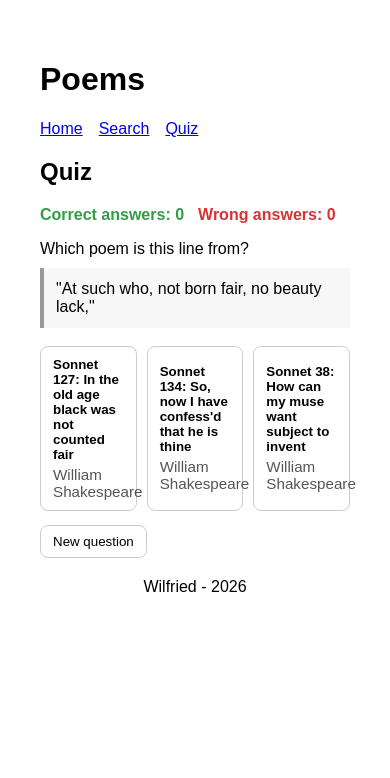
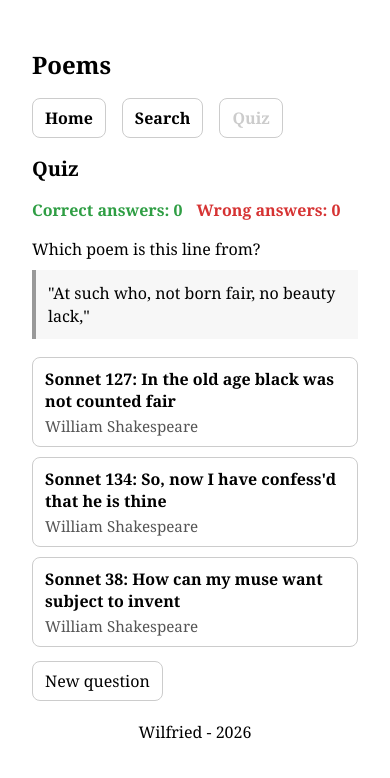
Before and after one commit to WilfriedEugster/programmation_web_projet_S4, a Vue app: page /quiz in a window 390 px wide. Shown: the top 778 px of the page. Built offline with nearby package versions, Linux system fonts and the light colour scheme.

Commit message:
feat: various improvements

```diff
--- a/src/App.vue
+++ b/src/App.vue
@@ -13,12 +13,59 @@ import Footer from "./components/Footer.vue";
 </script>
 
 <style>
+:root {
+  --font-size-xs: 0.85rem;
+  --font-size-sm: 0.95rem;
+  --font-size-base: 1rem;
+  --font-size-h3: 1.15rem;
+  --font-size-h2: 1.5rem;
+  --font-size-h1: 2rem;
+  --ui-border-color: #ccc;
+  --ui-radius: 8px;
+  --ui-bg: white;
+  --ui-padding-sm: 8px 12px;
+  --ui-padding-md: 10px 12px;
+}
+
 body {
-  font-family: Arial, Helvetica, sans-serif;
+  font-family: Georgia, "Times New Roman", Times, serif;
+  font-size: var(--font-size-base);
+  line-height: 1.4;
 }
 
 #app {
-  padding: 16px;
+  padding: 24px;
+}
+
+@media (max-width: 600px) {
+  :root {
+    --font-size-h1: 1.5rem;
+    --font-size-h2: 1.25rem;
+  }
+
+  #app {
+    padding: 12px;
+  }
+}
+
+h1 {
+  font-size: var(--font-size-h1);
+}
+
+h2 {
+  font-size: var(--font-size-h2);
+}
+
+h3 {
+  font-size: var(--font-size-h3);
+}
+
+p,
+label,
+blockquote,
+a,
+li {
+  font-size: var(--font-size-base);
 }
 
 button,
@@ -26,5 +73,14 @@ input,
 select,
 textarea {
   font-family: inherit;
+  font-size: var(--font-size-base);
+}
+
+button {
+  transition: background-color 0.25s ease;
+}
+
+button:not(:disabled):not(.choice-correct):not(.choice-wrong):hover {
+  background-color: #e0e0e0;
 }
 </style>
--- a/src/components/Footer.vue
+++ b/src/components/Footer.vue
@@ -1,7 +1,3 @@
-<script setup lang="ts">
-
-</script>
-
 <template>
 <footer>
 Wilfried - 2026
--- a/src/components/Header.vue
+++ b/src/components/Header.vue
@@ -8,9 +8,9 @@ import { RouterLink } from 'vue-router';
     <h1>Poems</h1>
     <nav>
         <ul>
-            <li><RouterLink to="/">Home</RouterLink></li>
-            <li><RouterLink to="/search">Search</RouterLink></li>
-            <li><RouterLink to="/quiz">Quiz</RouterLink></li>
+            <li><RouterLink class="nav-link" to="/">Home</RouterLink></li>
+            <li><RouterLink class="nav-link" to="/search">Search</RouterLink></li>
+            <li><RouterLink class="nav-link" to="/quiz">Quiz</RouterLink></li>
         </ul>
     </nav>
 </header>
@@ -26,4 +26,24 @@ nav ul {
     padding: 0;
 
 }
+
+.nav-link {
+    display: inline-block;
+    border: 1px solid var(--ui-border-color);
+    border-radius: var(--ui-radius);
+    padding: var(--ui-padding-sm);
+    background: var(--ui-bg);
+    color: inherit;
+    text-decoration: none;
+    transition: background-color 0.25s ease;
+    font-weight: 600;
+}
+
+.nav-link:hover {
+    background-color: #e0e0e0;
+}
+
+.nav-link.router-link-active {
+    color: #ccc;
+}
 </style>
--- a/src/components/Home.vue
+++ b/src/components/Home.vue
@@ -1,5 +1,4 @@
 <template>
-  <h2>Welcome to Home page</h2>
+  <h2>Home</h2>
+  <p>Welcome to the home page of our application. You can search for poems and take quizzes.</p>
 </template>
-
-<script setup></script>
--- a/src/components/PoemCard.vue
+++ b/src/components/PoemCard.vue
@@ -18,9 +18,9 @@ const props = defineProps({
 
 <style scoped>
 .poem-card {
-  border: 1px solid #ccc;
-  border-radius: 8px;
-  background: white;
+  border: 1px solid var(--ui-border-color);
+  border-radius: var(--ui-radius);
+  background: var(--ui-bg);
   width: 100%;
   box-sizing: border-box;
 }
@@ -28,7 +28,7 @@ const props = defineProps({
 .poem-link {
   display: block;
   text-align: left;
-  padding: 10px 12px;
+  padding: var(--ui-padding-md);
   color: inherit;
   text-decoration: none;
 }
@@ -40,7 +40,7 @@ const props = defineProps({
 .poem-meta {
   display: block;
   margin-top: 4px;
-  font-size: 0.95rem;
+  font-size: var(--font-size-sm);
   color: #555;
 }
 </style>
--- a/src/components/PoemPage.vue
+++ b/src/components/PoemPage.vue
@@ -14,12 +14,11 @@
 import { ref } from "vue";
 import { useRoute } from "vue-router";
 import poemsData from '../William Shakespeare.json';
-//import { getPoemDetails } from "@/services/api";
 
 const poem = ref(null);
 const route = useRoute();
 
-const fetchPoemDetails = async () => {
+const fetchPoemDetails = () => {
   const id = route.params.id;
   const poemData = poemsData.find((poem) => poem.title === id);
   poem.value = {
@@ -29,7 +28,6 @@ const fetchPoemDetails = async () => {
     linecount: poemData.linecount,
     lines: poemData.lines
   };
-  //poem.value = await getPoemDetails(id);
 };
 fetchPoemDetails();
 </script>
--- a/src/components/Quiz.vue
+++ b/src/components/Quiz.vue
@@ -181,12 +181,21 @@ buildQuestion();
 	padding: 12px;
 	border-left: 4px solid #999;
 	background: #f7f7f7;
+	display: inline-block;
+	width: fit-content;
+	max-width: 100%;
 }
 
 .quiz-choices {
 	display: grid;
 	grid-template-columns: repeat(3, minmax(0, 1fr));
 	gap: 10px;
+}
+
+@media (max-width: 600px) {
+	.quiz-choices {
+		grid-template-columns: 1fr;
+	}
 }
 
 .quiz-feedback {
@@ -204,10 +213,10 @@ buildQuestion();
 
 .next-question {
 	margin-top: 14px;
-	border: 1px solid #ccc;
-	border-radius: 8px;
-	padding: 8px 12px;
-	background: white;
+	border: 1px solid var(--ui-border-color);
+	border-radius: var(--ui-radius);
+	padding: var(--ui-padding-sm);
+	background: var(--ui-bg);
 	cursor: pointer;
 }
 </style>
--- a/src/components/QuizPoemCard.vue
+++ b/src/components/QuizPoemCard.vue
@@ -45,10 +45,10 @@ const stateClass = computed(() => {
 <style scoped>
 .quiz-poem-card {
 	text-align: left;
-	border: 1px solid #ccc;
-	border-radius: 8px;
-	padding: 10px 12px;
-	background: white;
+	border: 1px solid var(--ui-border-color);
+	border-radius: var(--ui-radius);
+	padding: var(--ui-padding-md);
+	background: var(--ui-bg);
 	cursor: pointer;
 	width: 100%;
 	box-sizing: border-box;
@@ -61,7 +61,7 @@ const stateClass = computed(() => {
 .choice-author {
 	display: block;
 	margin-top: 4px;
-	font-size: 0.95rem;
+	font-size: var(--font-size-sm);
 	color: #555;
 }
 
--- a/src/components/Search.vue
+++ b/src/components/Search.vue
@@ -4,9 +4,6 @@
     <div id="gallery-options">
       <label for="search-by-title">Search by title:
         <input type="text" v-model="searchByTitle" placeholder="Poem title" />
-      </label>
-      <label for="search-by-author">Search by author:
-        <input type="text" v-model="searchByAuthor" placeholder="Poem author" />
       </label>
       <label for="min-line-count">Minimum line count:
         <input type="number" v-model="minLineCount" placeholder="Minimum line count" min="0" />
@@ -45,13 +42,11 @@ const minLineCount = ref(smallestLineCount)
 const maxLineCount = ref(largestLineCount)
 
 const searchByTitle = ref('')
-const searchByAuthor = ref('')
 
 const filteredPoemsData = computed(() => {
   let result = poemsData.filter(
     (poem) =>
       poem.title.toLowerCase().includes(searchByTitle.value.toLowerCase()) &&
-      poem.author.toLowerCase().includes(searchByAuthor.value.toLowerCase()) &&
       (poem.linecount || 0) >= minLineCount.value &&
       (poem.linecount || 0) <= maxLineCount.value
   )
@@ -72,4 +67,19 @@ const filteredPoemsData = computed(() => {
   grid-template-columns: repeat(3, minmax(0, 1fr));
   gap: 12px;
 }
+
+@media (max-width: 600px) {
+  #gallery-options {
+    flex-direction: column;
+  }
+
+  #gallery-options label {
+    display: flex;
+    flex-direction: column;
+  }
+
+  #poem-gallery {
+    grid-template-columns: 1fr;
+  }
+}
 </style>
```
Also changed, not shown: 1 other file (tests, documents, lock files or other folders).
